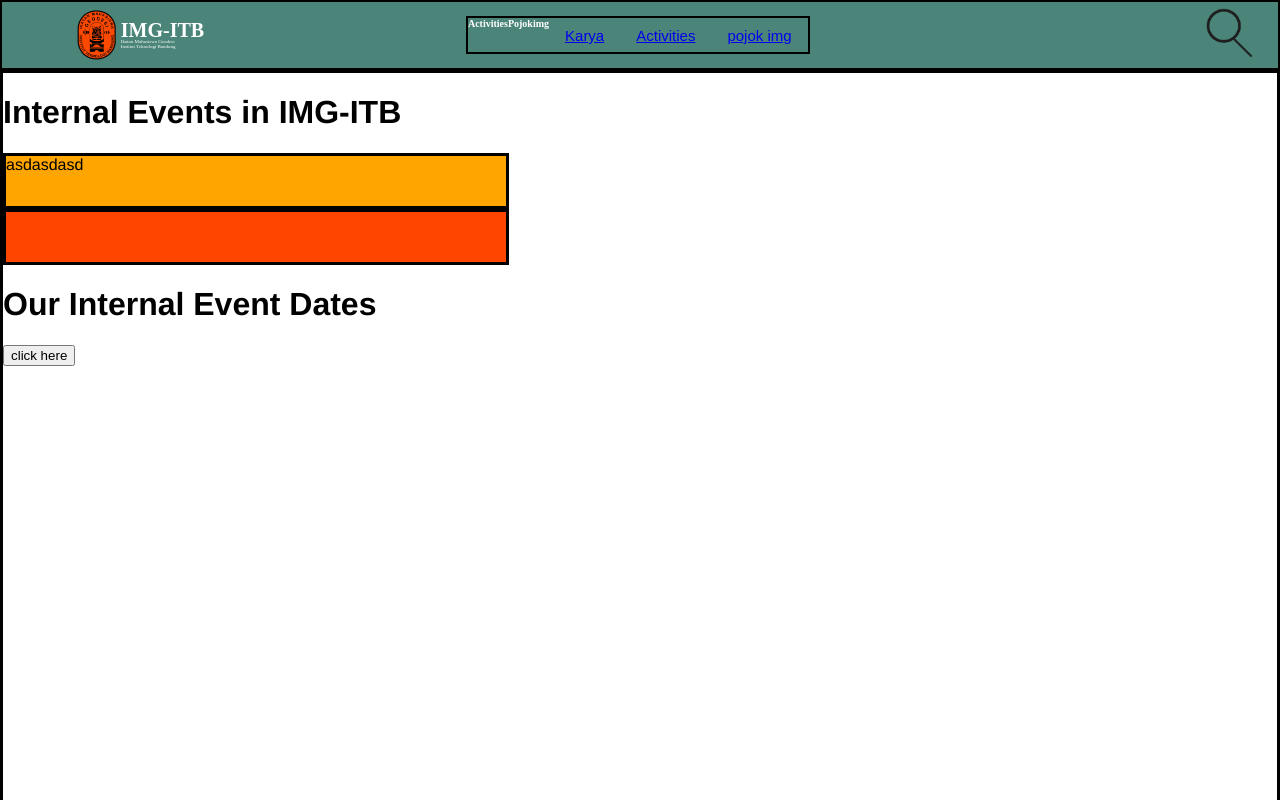
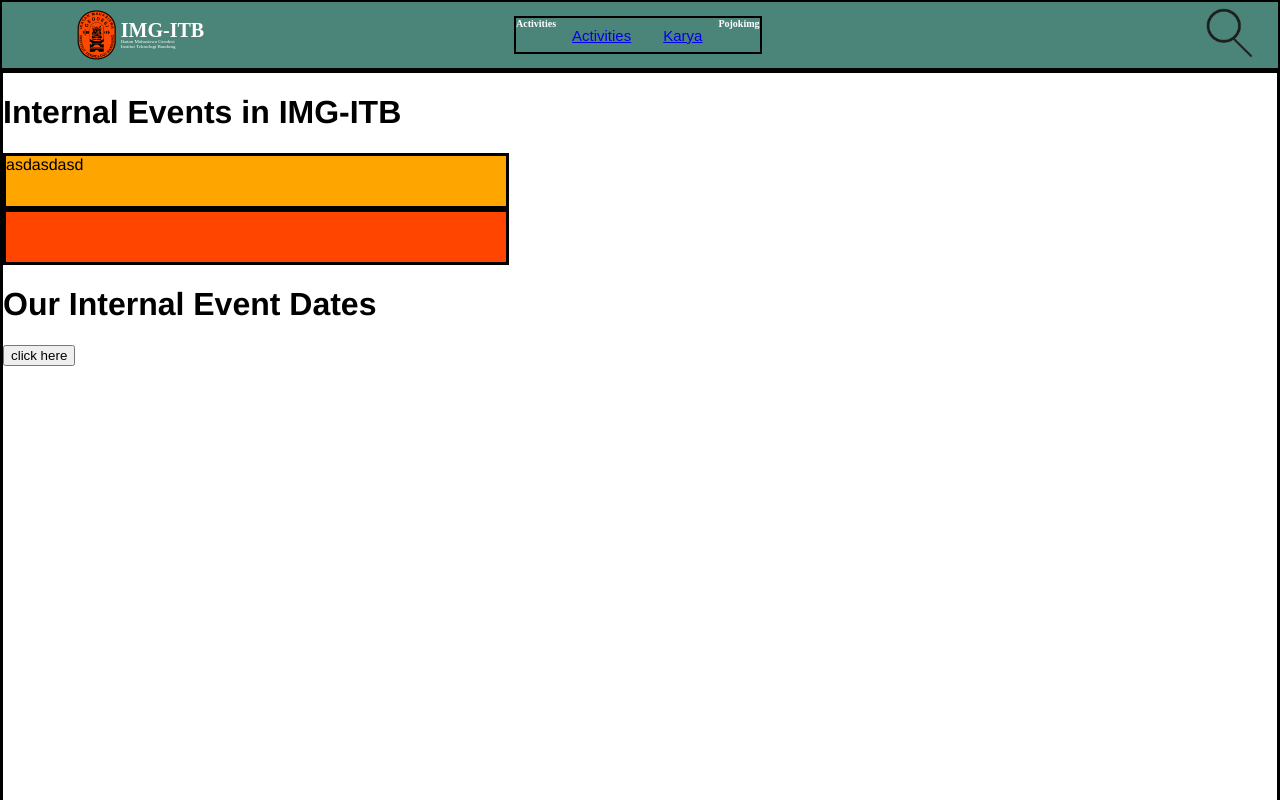
Before and after one commit to samdyra/website-IMG, a React (Vite) app: page /Activities in a window 1280 px wide. Shown: the top 800 px of the page. Built offline with nearby package versions, Linux system fonts and the light colour scheme.

Commit message:
changes to dropdown

```diff
--- a/src/Components/Dropdown/index.jsx
+++ b/src/Components/Dropdown/index.jsx
@@ -7,32 +7,42 @@ const Dropdown = (props) => {
 
   return (
     <div className={dropdown}>
-      <button className={dropbtn}>
+
         { menuName == "activities" ?
         (
+          <>
+            <button className={dropbtn}>
               <Link to='/'>
               Activities
               </Link>
+            </button>
+            <div className={dropdowncontent}>
+              <a href="#">Internal Event</a>
+              <a href="#">Parade Wisuda</a>
+              <a href="#">Student Chapter</a>
+              <a href="#">Kabar Kesenatoran</a>
+            </div>
+        </>
+
           )
           :menuName == "karya" ?
           (
+          <>
+            <button className={dropbtn}>
               <Link to='/'>
               Karya
               </Link>
-          )
-          :
-          (
-          <Link to='/'>
-          pojok img
-          </Link>
-          )
-        }
             </button>
             <div className={dropdowncontent}>
-        <a href="#">prop</a>
-        <a href="#">prop</a>
-        <a href="#">prop</a>
+              <a href="#">Georeference</a>
+              <a href="#">Locus</a>
+              <a href="#">Geosphere</a>
+              <a href="#">IMG-X</a>
             </div>
+          </>
+          )
+          :null
+        }
     </div>
   );
 };
--- a/src/Components/Navbar/index.jsx
+++ b/src/Components/Navbar/index.jsx
@@ -37,12 +37,11 @@ let menuName = "activities";
             <Link className={link} to='/Activities'>
             Activities
             </Link>
+            <Dropdown menuName="activities" />
+            <Dropdown menuName="karya" />
             <Link className={link} to='/Pojokimg'>
             Pojokimg
             </Link>
-            <Dropdown menuName="karya" />
-            <Dropdown menuName="activities" />
-            <Dropdown menuName="pojokimg" />
         </div>
         <div className={searchIcon}>
             <img src={searchicon}/>
```
Lines whose indentation alone changed are shown as unchanged.
